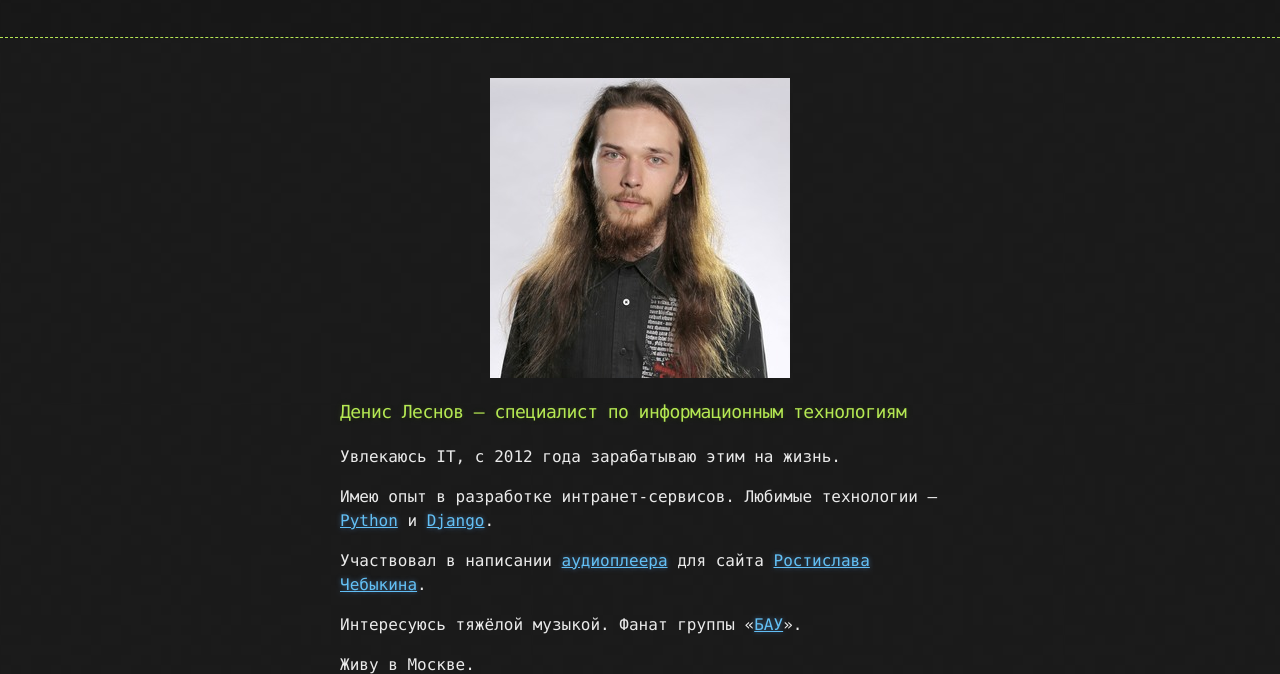
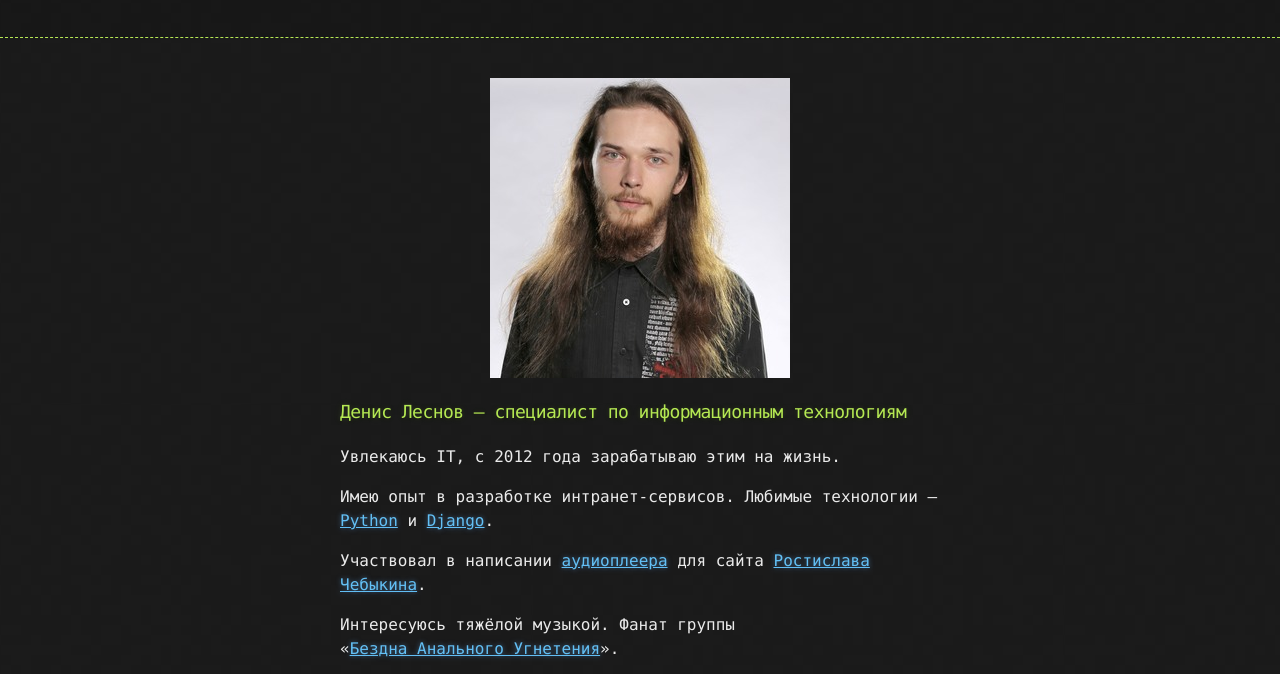
Before and after one commit to Leden/lesnov.me, a plain HTML site: page index.html in a window 1280 px wide. Shown: the part 128-802 px from the top of the page. Drawn offline with Linux system fonts and the light colour scheme.

Commit message:
Full name of favorite band

```diff
--- a/index.html
+++ b/index.html
@@ -36,7 +36,7 @@
 
         <p>Участвовал в написании <a href="http://rostislav.chebykin.ru/player/">аудиоплеера</a> для сайта  <a href="http://rostislav.chebykin.ru/">Ростислава Чебыкина</a>.</p>
 
-        <p>Интересуюсь тяжёлой музыкой. Фанат группы «<a href="https://vk.com/pray_for_your_anus">БАУ</a>».</p>
+        <p>Интересуюсь тяжёлой музыкой. Фанат группы «<a href="https://vk.com/pray_for_your_anus">Бездна&nbsp;Анального&nbsp;Угнетения</a>».</p>
 
         <p>Живу в Москве.</p>
 
```
